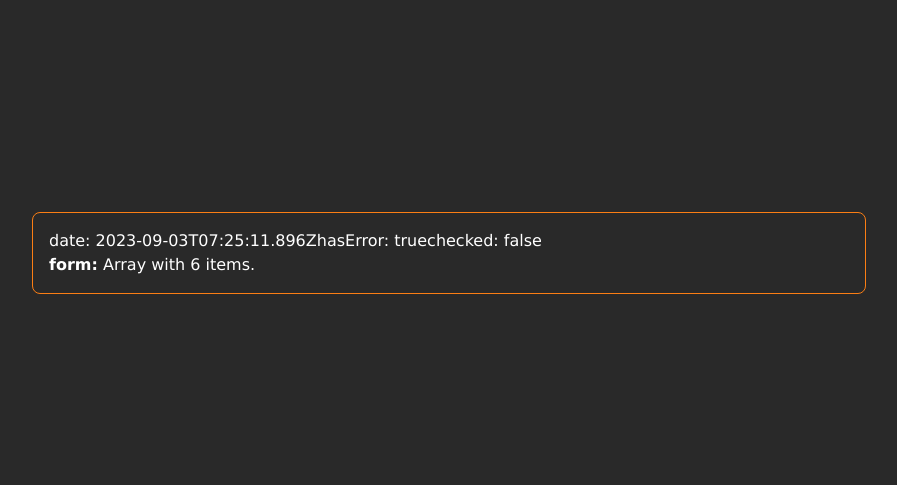
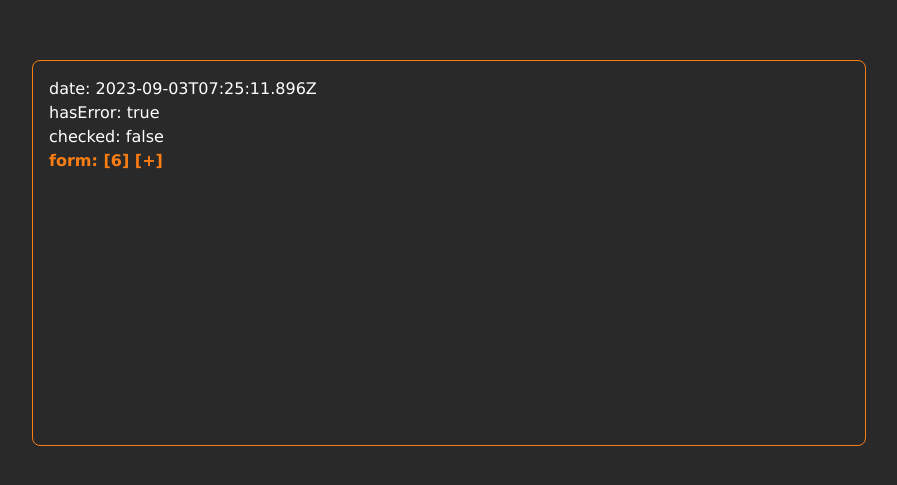
Before and after one commit to Dave86dev/rayson, a React (Vite) app: page / in a window 1280 px wide. Shown: the part 163-648 px from the top of the page, without its empty margins (191-1088 px from the left). Built offline with nearby package versions, Linux system fonts and the light colour scheme.

Commit message:
feat: expand and collapse on arrays, next, on objects.

```diff
--- a/src/App.css
+++ b/src/App.css
@@ -28,6 +28,7 @@ h4 {
 }
 
 .jsonContainer {
+  height: 22em;
   max-height: 22em;
   width: 50em;
   overflow-y: auto;
--- a/src/common/ArraysRender/ArraysRender.css
+++ b/src/common/ArraysRender/ArraysRender.css
@@ -0,0 +1,14 @@
+.arraysDesign {
+    display: flex;
+    flex-direction: row;
+}
+
+.keyArray {
+    color: #fb7e14;
+    font-weight: bold;
+}
+
+.keyArray:hover {
+    cursor: pointer;
+    color: red;
+}
--- a/src/common/ArraysRender/ArraysRender.tsx
+++ b/src/common/ArraysRender/ArraysRender.tsx
@@ -1,11 +1,27 @@
-import React from 'react';
+import React, { useState } from 'react';
+import "./ArraysRender.css";
 
 import { ArraysComponentProps } from '../../interfaces';
 
 export const ArraysRender: React.FC<ArraysComponentProps> = ({ keyName, value }) => {
-  return (
-    <div>
-      <strong>{keyName}:</strong> Array with {value.length} items.
-    </div>
-  );
-};
+    const [isExpanded, setIsExpanded] = useState(false);
+
+    const toggleExpand = () => setIsExpanded(!isExpanded);
+
+    return (
+      <div className='arraysDesign'>
+        <div className={'keyArray'} onClick={toggleExpand}>
+          {keyName}: [{value.length}] {isExpanded ? '[-]' : '[+]'}
+        </div>
+        {isExpanded && (
+          <ul>
+            {value.map((item, index) => (
+              <li key={index}>
+                Item {index + 1}: {JSON.stringify(item)}
+              </li>
+            ))}
+          </ul>
+        )}
+      </div>
+    );
+  };
--- a/src/common/PrimitivesRender/PrimitivesRender.css
+++ b/src/common/PrimitivesRender/PrimitivesRender.css
@@ -0,0 +1,10 @@
+
+.primitivesDesign {
+    display: flex;
+    flex-direction: row;
+}
+
+/* .key:hover {
+    cursor: pointer;
+    color: red;
+} */
--- a/src/common/PrimitivesRender/PrimitivesRender.tsx
+++ b/src/common/PrimitivesRender/PrimitivesRender.tsx
@@ -1,7 +1,14 @@
-import React from 'react'
+import React from "react";
+import "./PrimitivesRender.css";
 
-import { PrimitivesComponentProps } from '../../interfaces'
+import { PrimitivesComponentProps } from "../../interfaces";
 
-export const PrimitivesRender: React.FC<PrimitivesComponentProps> = ({ keyName, value }) => (
-    <>{`${keyName}: ${value !== null ? value.toString() : 'null'}`}</>
-  );
+export const PrimitivesRender: React.FC<PrimitivesComponentProps> = ({
+  keyName,
+  value,
+}) => (
+  <div className='primitivesDesign'>
+    <div className="key">{`${keyName}`}</div>:{" "}
+    {`${value !== null ? value.toString() : "null"}`}
+  </div>
+);
```
